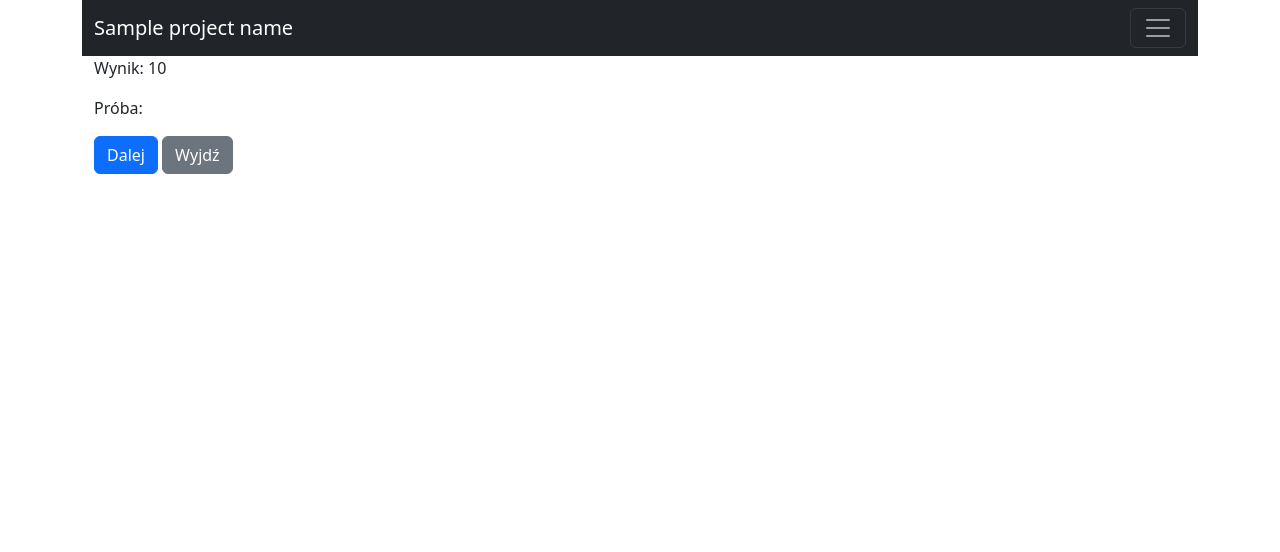
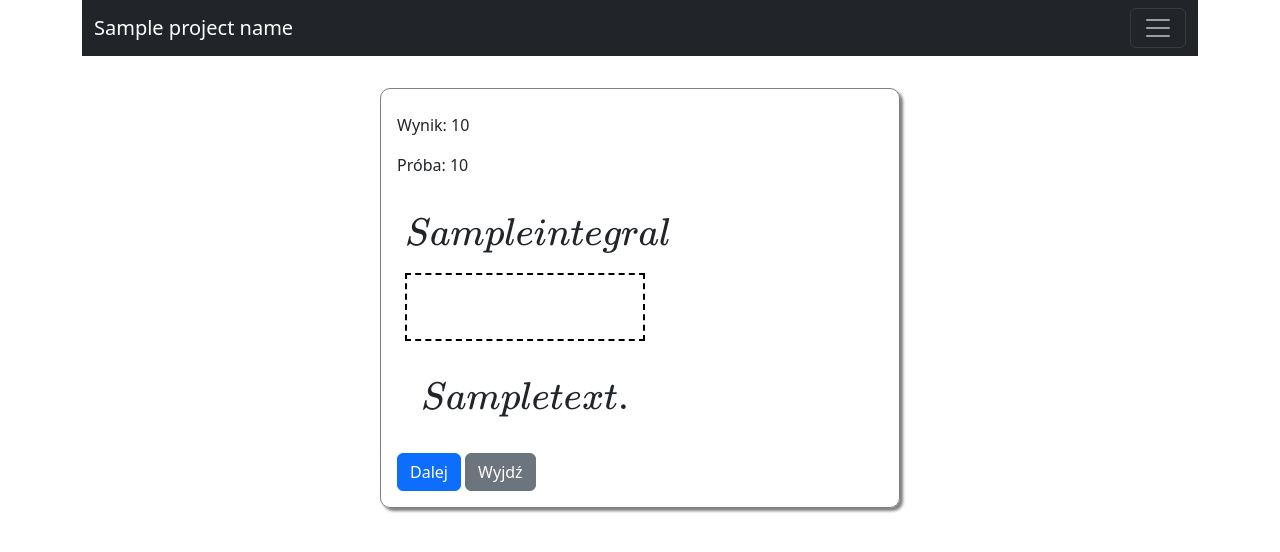
Before and after one commit to stabor705/BITEhack-TOS, a Flask app: template projint/templates/game.j2 in a window 1280 px wide. Shown: the top 552 px of the page. Run offline with Flask 2, Linux system fonts and the light colour scheme; the template is opened without the code that fills it: most values are stand-ins (such as "Sample title", 1, 10 or a date in 2020).

Commit message:
make frontend somewhat work

```diff
--- a/projint/static/style.css
+++ b/projint/static/style.css
@@ -0,0 +1,50 @@
+.problem-card {
+    max-width: 520px;
+    margin: 2rem auto 0 auto;
+    border: 1px solid gray;
+    border-radius: 10px;
+    box-shadow: 3px 3px 3px gray;
+    padding: 1rem;
+}
+
+.problem-info {
+    margin: 0.5rem 0 0.5rem 0;
+}
+
+.expression {
+    font-size: 2rem;
+}
+
+.transformation {
+    font-size: 2rem;
+    border: 2px dashed black;
+    margin: 1rem 0;
+    max-width: 15rem;
+    display: block;
+    cursor: pointer;
+    padding: 0.5rem;
+}
+
+.empty-transformation {
+    padding: 2rem 1.5rem;
+}
+
+.selected {
+    background-color: #fcd062;
+}
+
+.choices {
+    display: flex;
+    flex-wrap: wrap;
+    margin-top: 2rem;
+}
+
+.choice {
+    margin: 0 1rem;
+    cursor: pointer;
+    font-size: 2rem;
+}
+
+.problem {
+    margin: 2rem 0.5rem 2rem 0.5rem;
+}
--- a/projint/templates/base.j2
+++ b/projint/templates/base.j2
@@ -8,6 +8,7 @@
     <link rel="stylesheet" type="text/css" href="/static/style.css">
     <script src="https://polyfill.io/v3/polyfill.min.js?features=es6"></script>
     <script id="MathJax-script" async src="https://cdn.jsdelivr.net/npm/mathjax@3/es5/tex-mml-chtml.js"></script>
+    {% block head %}{% endblock %}
     <title>{{ project_name }}{% block title %}{% endblock %}</title>
 </head>
 <body>
--- a/projint/templates/game.j2
+++ b/projint/templates/game.j2
@@ -1,10 +1,35 @@
 {% extends "base.j2" %}
 {% block title %}Game{% endblock %}
+{% block head %}
+<script src="/static/game.js" defer></script>
+{% endblock %}
+
 {% block content %}
-    <div class="container-md">
-        <p>Wynik: {{ game.score }}</p>
-        <p>Próba: </p>
-        <form method="get" action="/game/{{ game_id }}">
+    <div class="problem-card">
+        <div class="problem-info">
+            <p>Wynik: {{ score }}</p>
+            <p>Próba: {{ tries + 1 }}</p>
+        </div>
+        <div class="problem">
+            <div class="expression">
+                \( {{ round.integral }} \)
+            </div>
+            {% for i in range(round.transformations_num) %}
+            <div class="transformation empty-transformation" data-idx = "{{ i }}">
+            </div>
+            {% endfor %}
+            <div class="choices">
+            {% for transformation in round.transformations %}
+                <div class="choice" data-idx="{{ transformation.idx }}">
+                    \( {{ transformation.content }} \)
+                </div>
+            {% endfor %}
+            </div>
+        </div>
+        <form method="post" action="/game/{{ game_id }}">
+            {% for i in range(round.transformations_num) %}
+            <input type="hidden" name="{{ i }}" id="in-{{ i }}">
+            {% endfor %}
             <button type="submit" class="btn btn-primary">Dalej</button>
             <a href=""><button class="btn btn-secondary">Wyjdź</button></a>
         </form>
```
Also changed, not shown: projint/static/game.js (added, +55 -0 lines).
